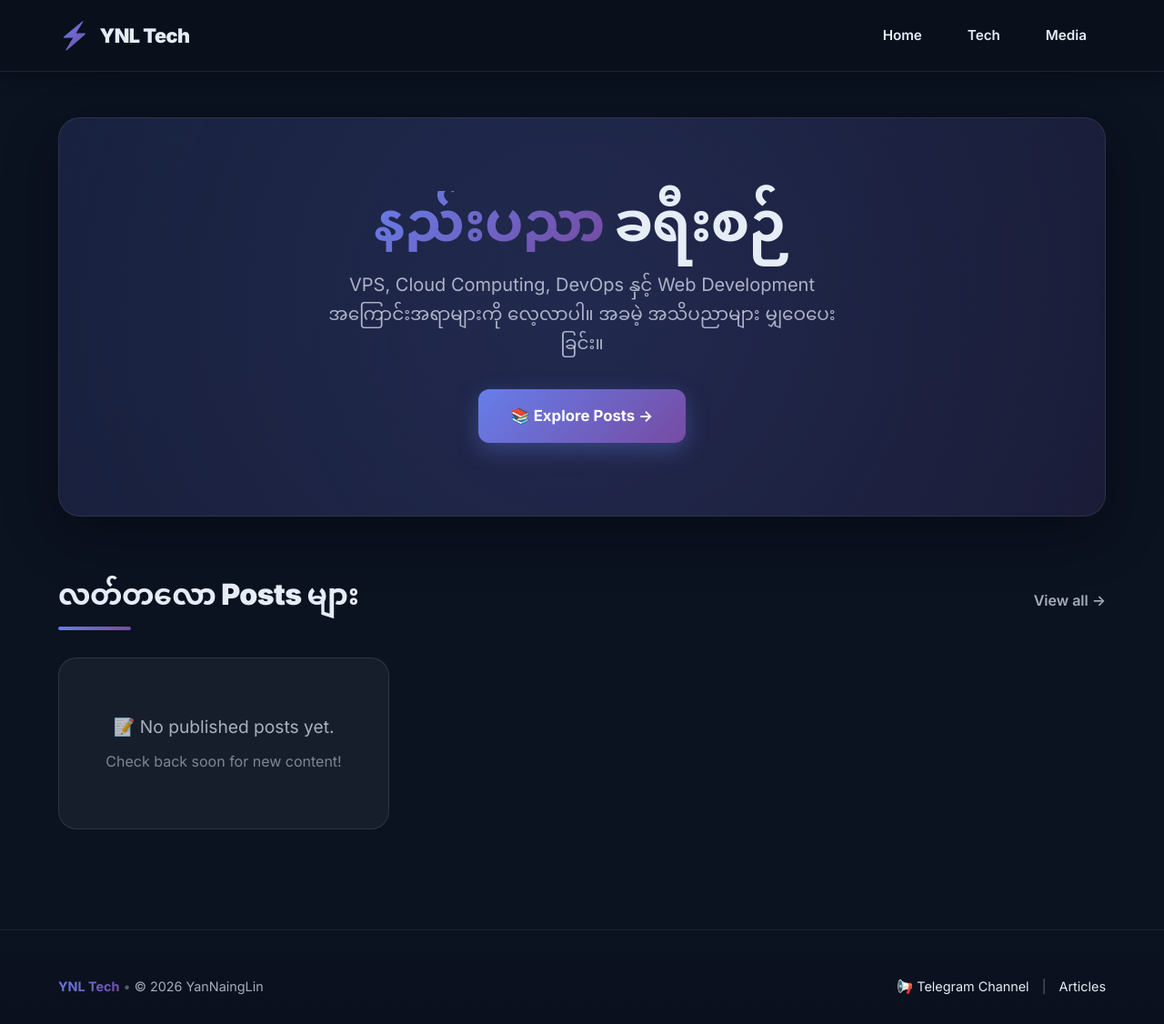
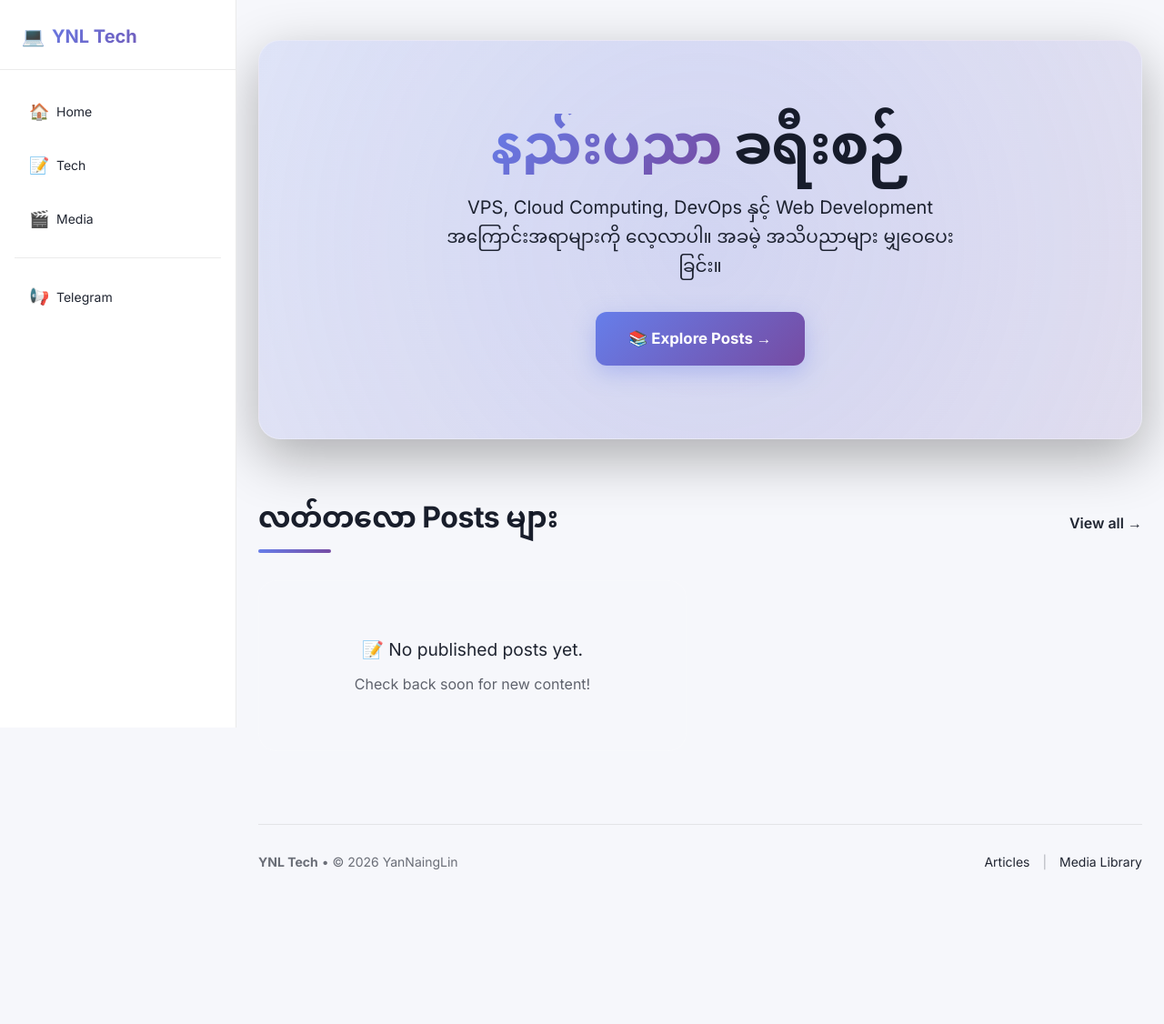
Before and after one commit to yannaing86tt/website, a Django app: template templates/home.html in a window 1280 px wide. Shown: the whole page at 91% size. After the commit the page ends 957 px from the top, so only its background shows below. Run offline with Django 5.2, Linux system fonts and the light colour scheme; the template is opened without the code that fills it, so the values that code supplies are empty.

Commit message:
Restore sidebar layout with theme toggle hidden (dark mode only)

```diff
--- a/templates/public_base.html
+++ b/templates/public_base.html
@@ -5,172 +5,234 @@
   <meta name="viewport" content="width=device-width, initial-scale=1">
   <link rel="preconnect" href="https://fonts.googleapis.com">
   <link rel="preconnect" href="https://fonts.gstatic.com" crossorigin>
-  <link href="https://fonts.googleapis.com/css2?family=Inter:wght@300;400;600;700;900&family=Noto+Sans+Myanmar:wght@300;400;600;700;900&display=swap" rel="stylesheet">
+  <link href="https://fonts.googleapis.com/css2?family=Inter:wght@300;400;600;700&family=Noto+Sans+Myanmar:wght@300;400;600;700&display=swap" rel="stylesheet">
   <title>{% block title %}YNL Tech - Knowledge Sharing Hub{% endblock %}</title>
 
-  <link rel="stylesheet" href="/static/public.css?v=1768732013">
   <link rel="stylesheet" href="/static/codehilite.css">
   <script src="/static/copycode.js"></script>
   <link rel="stylesheet" href="/static/markdown_extra.css">
+  <link rel="stylesheet" href="/static/public.css?v={{ cache_buster|default:'1' }}">
 
   <style>
     :root {
+      --bg: #f6f7fb;
+      --bg-secondary: #ffffff;
+      --bg-card: #ffffff;
+      --text: rgba(13,18,32,.92);
+      --text-muted: rgba(13,18,32,.70);
+      --border: rgba(13,18,32,.12);
+      --accent: #667eea;
+      --accent-hover: #764ba2;
       --accent-gradient: linear-gradient(135deg, #667eea 0%, #764ba2 100%);
-      --bg-dark: #0a0f1c;
-      --bg-card: rgba(255, 255, 255, 0.05);
-      --border: rgba(255, 255, 255, 0.1);
-      --text: rgba(232, 238, 252, 0.95);
-      --text-secondary: rgba(232, 238, 252, 0.7);
+      --success: #10b981;
+      --warning: #f59e0b;
+      --danger: #ef4444;
+      --sidebar-width: 260px;
+      --shadow: 0 2px 8px rgba(13,18,32,.08);
     }
 
-    /* Modern Header with Glass Effect */
-    .header {
-      position: sticky;
-      top: 0;
-      z-index: 100;
-      background: rgba(10, 15, 28, 0.8);
-      backdrop-filter: blur(12px);
-      -webkit-backdrop-filter: blur(12px);
-      border-bottom: 1px solid var(--border);
-      box-shadow: 0 4px 20px rgba(0, 0, 0, 0.3);
+    [data-theme="dark"] {
+      color-scheme: dark;
+      --bg: #0b1220;
+      --bg-secondary: #0f1a2f;
+      --bg-card: rgba(15, 26, 47, 0.8);
+      --text: #e6edf7;
+      --text-muted: #aab7d1;
+      --border: rgba(255,255,255,.08);
+      --shadow: 0 4px 20px rgba(0,0,0,.3);
     }
 
-    .header-inner {
-      max-width: 1200px;
-      margin: 0 auto;
-      display: flex;
-      align-items: center;
-      justify-content: space-between;
-      padding: 16px 24px;
-      gap: 20px;
+    * {
+      margin: 0;
+      padding: 0;
+      box-sizing: border-box;
     }
 
-    .brand {
-      font-weight: 900;
-      font-size: 1.35rem;
-      letter-spacing: -0.5px;
+    body {
+      font-family: 'Inter', 'Noto Sans Myanmar', system-ui, sans-serif;
+      background: var(--bg);
       color: var(--text);
-      display: flex;
-      align-items: center;
-      gap: 10px;
-      text-decoration: none;
-      transition: transform 0.2s ease;
+      line-height: 1.6;
+      transition: background 0.3s ease, color 0.3s ease;
     }
 
-    .brand:hover {
-      transform: translateY(-1px);
+    .public-layout {
+      display: flex;
+      min-height: 100vh;
     }
 
-    .brand::before {
-      content: '⚡';
-      font-size: 1.8rem;
+    /* Sidebar */
+    .sidebar {
+      width: var(--sidebar-width);
+      background: var(--bg-secondary);
+      border-right: 1px solid var(--border);
+      padding: 24px 0;
+      position: fixed;
+      height: 100vh;
+      overflow-y: auto;
+      z-index: 100;
+      transition: transform 0.3s ease, background 0.3s ease;
+    }
+
+    .sidebar-header {
+      padding: 0 24px 20px;
+      border-bottom: 1px solid var(--border);
+      margin-bottom: 20px;
+    }
+
+    .sidebar-brand {
+      font-size: 20px;
+      font-weight: 700;
       background: var(--accent-gradient);
       -webkit-background-clip: text;
       -webkit-text-fill-color: transparent;
       background-clip: text;
+      display: flex;
+      align-items: center;
+      gap: 8px;
+      text-decoration: none;
     }
 
-    .nav {
-      display: flex;
-      gap: 8px;
-      margin-left: auto;
+    .sidebar-brand::before {
+      content: '💻';
+      -webkit-text-fill-color: initial;
     }
 
-    .nav a {
-      position: relative;
-      padding: 10px 20px;
+    .theme-toggle-box {
+      display: none !important;
+      margin-top: 12px;
+      padding: 12px;
+      background: rgba(102, 126, 234, 0.1);
       border-radius: 10px;
+      border: 1px solid rgba(102, 126, 234, 0.2);
+      display: flex;
+      align-items: center;
+      justify-content: space-between;
+    }
+
+    .theme-label {
+      font-size: 14px;
+      font-weight: 600;
+      color: var(--text);
+    }
+
+    .theme-toggle {
+      background: var(--accent-gradient);
+      border: none;
+      color: white;
+      padding: 8px 16px;
+      border-radius: 8px;
+      cursor: pointer;
+      font-size: 14px;
+      font-weight: 600;
+      transition: transform 0.2s ease;
+    }
+
+    .theme-toggle:hover {
+      transform: scale(1.05);
+    }
+
+    .sidebar-nav {
+      padding: 0 16px;
+    }
+
+    .nav-item {
+      margin-bottom: 6px;
+    }
+
+    .nav-link {
+      display: flex;
+      align-items: center;
+      gap: 10px;
+      padding: 12px 16px;
       color: var(--text);
       text-decoration: none;
-      font-weight: 600;
-      font-size: 0.95rem;
-      transition: all 0.3s ease;
-      border: 1px solid transparent;
+      border-radius: 10px;
+      transition: all 0.2s ease;
+      font-size: 14px;
     }
 
-    .nav a:hover {
-      background: rgba(255, 255, 255, 0.08);
-      border-color: rgba(255, 255, 255, 0.15);
+    .nav-link:hover {
+      background: rgba(102, 126, 234, 0.1);
+      color: var(--accent);
     }
 
-    .nav a.active {
+    .nav-link.active {
       background: var(--accent-gradient);
       color: white;
-      box-shadow: 0 4px 15px rgba(102, 126, 234, 0.4);
+      font-weight: 600;
     }
 
-    /* Mobile menu button */
-    .menu-toggle {
+    .nav-icon {
+      font-size: 18px;
+      width: 20px;
+      text-align: center;
+    }
+
+    .nav-divider {
+      height: 1px;
+      background: var(--border);
+      margin: 16px 0;
+    }
+
+    /* Main Content */
+    .main-content {
+      flex: 1;
+      margin-left: var(--sidebar-width);
+      padding: 24px;
+      min-height: 100vh;
+    }
+
+    /* Mobile Menu Toggle */
+    .mobile-menu-toggle {
       display: none;
-      background: rgba(255, 255, 255, 0.08);
+      position: fixed;
+      top: 20px;
+      left: 20px;
+      z-index: 200;
+      background: var(--bg-secondary);
       border: 1px solid var(--border);
+      border-radius: 10px;
+      padding: 10px;
+      cursor: pointer;
       color: var(--text);
       font-size: 24px;
-      cursor: pointer;
-      padding: 10px 14px;
-      border-radius: 10px;
-      transition: all 0.3s ease;
+      box-shadow: var(--shadow);
     }
 
-    .menu-toggle:hover {
-      background: rgba(255, 255, 255, 0.12);
-      transform: translateY(-1px);
+    /* Responsive */
+    @media (max-width: 768px) {
+      .sidebar {
+        transform: translateX(-100%);
       }
 
-    /* Mobile responsive */
-    @media (max-width: 768px) {
-      .menu-toggle {
-        display: block;
-        margin-left: auto;
+      .sidebar.active {
+        transform: translateX(0);
       }
 
-      .nav {
-        position: fixed;
-        top: 70px;
-        right: -100%;
-        background: rgba(10, 15, 28, 0.98);
-        backdrop-filter: blur(20px);
-        border-left: 1px solid var(--border);
-        border-bottom: 1px solid var(--border);
-        border-radius: 0 0 0 20px;
-        padding: 20px;
-        flex-direction: column;
-        gap: 10px;
-        min-width: 220px;
-        transition: right 0.3s ease;
-        box-shadow: -4px 8px 30px rgba(0, 0, 0, 0.5);
+      .main-content {
+        margin-left: 0;
+        padding: 80px 16px 16px;
       }
 
-      .nav.active {
-        right: 0;
-      }
-
-      .nav a {
+      .mobile-menu-toggle {
         display: block;
-        padding: 14px 20px;
-        text-align: left;
       }
     }
 
-    /* Main Content Container */
-    main.container {
+    /* Content Cards */
+    .content-wrapper {
       max-width: 1200px;
       margin: 0 auto;
-      padding: 30px 24px;
     }
 
-    /* Enhanced Footer */
+    /* Footer */
     .footer {
       margin-top: 80px;
-      padding: 50px 0 30px;
-      background: linear-gradient(180deg, transparent 0%, rgba(10, 15, 28, 0.6) 100%);
+      padding: 30px 0;
       border-top: 1px solid var(--border);
-    }
-
-    .footer .container {
-      max-width: 1200px;
-      margin: 0 auto;
-      padding: 0 24px;
+      color: var(--text-muted);
+      font-size: 14px;
     }
 
     .footer-content {
@@ -179,26 +241,16 @@
       align-items: center;
       flex-wrap: wrap;
       gap: 20px;
-      font-size: 0.9rem;
-      color: var(--text-secondary);
     }
 
     .footer a {
       color: var(--text);
       text-decoration: none;
-      transition: color 0.3s ease;
+      transition: color 0.2s ease;
     }
 
     .footer a:hover {
-      color: #667eea;
-    }
-
-    .footer-brand {
-      font-weight: 700;
-      background: var(--accent-gradient);
-      -webkit-background-clip: text;
-      -webkit-text-fill-color: transparent;
-      background-clip: text;
+      color: var(--accent);
     }
 
     @media (max-width: 768px) {
@@ -211,60 +263,120 @@
 
   {% block extra_css %}{% endblock %}
 </head>
-<body data-theme="dark">
-  <header class="header">
-    <div class="header-inner">
-      <a class="brand" href="/">YNL Tech</a>
+<body data-theme="light">
+  <button class="mobile-menu-toggle" onclick="toggleSidebar()">☰</button>
 
-      <button class="menu-toggle" onclick="toggleMenu()" aria-label="Toggle menu">☰</button>
+  <div class="public-layout">
+    <aside class="sidebar" id="sidebar">
+      <div class="sidebar-header">
+        <a href="/" class="sidebar-brand">YNL Tech</a>
+        <div class="theme-toggle-box">
+          <span class="theme-label">Theme</span>
+          <button class="theme-toggle" onclick="toggleTheme()" id="themeBtn">
+            <span id="themeIcon">🌙</span>
+          </button>
+        </div>
+      </div>
 
-      <nav class="nav" id="mainNav">
-        <a href="/" onclick="closeMenu()" class="{% if request.path == '/' %}active{% endif %}">Home</a>
-        <a href="/posts/" onclick="closeMenu()" class="{% if '/posts/' in request.path %}active{% endif %}">Tech</a>
-        <a href="/library/" onclick="closeMenu()" class="{% if '/library/' in request.path %}active{% endif %}">Media</a>
+      <nav class="sidebar-nav">
+        <div class="nav-item">
+          <a href="/" class="nav-link {% if request.path == '/' %}active{% endif %}">
+            <span class="nav-icon">🏠</span>
+            Home
+          </a>
+        </div>
+
+        <div class="nav-item">
+          <a href="/posts/" class="nav-link {% if '/posts/' in request.path %}active{% endif %}">
+            <span class="nav-icon">📝</span>
+            Tech
+          </a>
+        </div>
+
+        <div class="nav-item">
+          <a href="/library/" class="nav-link {% if '/library/' in request.path %}active{% endif %}">
+            <span class="nav-icon">🎬</span>
+            Media
+          </a>
+        </div>
+
+        <div class="nav-divider"></div>
+
+        <div class="nav-item">
+          <a href="https://t.me/knowledgeshareinghub" target="_blank" class="nav-link">
+            <span class="nav-icon">📢</span>
+            Telegram
+          </a>
+        </div>
       </nav>
-    </div>
-  </header>
+    </aside>
 
-  <main class="container">
+    <main class="main-content">
+      <div class="content-wrapper">
         {% block content %}{% endblock %}
-  </main>
 
         <footer class="footer">
-    <div class="container">
           <div class="footer-content">
             <div>
-          <span class="footer-brand">YNL Tech</span>
-          <span style="opacity: 0.5;"> • </span>
-          <span>© {{ current_year|default:"2026" }} YanNaingLin</span>
+              <strong>YNL Tech</strong> • © {{ current_year|default:"2026" }} YanNaingLin
             </div>
             <div>
-          <a href="https://t.me/knowledgeshareinghub" target="_blank" rel="noopener">📢 Telegram Channel</a>
+              <a href="/posts/">Articles</a>
               <span style="opacity: 0.5; margin: 0 10px;">|</span>
-          <a href="/posts/">Articles</a>
-        </div>
+              <a href="/library/">Media Library</a>
             </div>
           </div>
         </footer>
+      </div>
+    </main>
+  </div>
 
   <script>
-    // Mobile Menu Toggle
-    function toggleMenu() {
-      const nav = document.getElementById("mainNav");
-      nav.classList.toggle("active");
+    // Theme Toggle
+    function toggleTheme() {
+      const html = document.documentElement;
+      const body = document.body;
+      const currentTheme = body.getAttribute('data-theme') || 'light';
+      const newTheme = currentTheme === 'light' ? 'dark' : 'light';
+
+      body.setAttribute('data-theme', newTheme);
+      html.setAttribute('data-theme', newTheme);
+      localStorage.setItem('theme', newTheme);
+
+      // Update button icon
+      const icon = document.getElementById('themeIcon');
+      icon.textContent = newTheme === 'light' ? '🌙' : '☀️';
     }
 
-    function closeMenu() {
-      const nav = document.getElementById("mainNav");
-      nav.classList.remove("active");
+    // Load saved theme on page load
+    window.addEventListener('DOMContentLoaded', () => {
+      const savedTheme = localStorage.getItem('theme') || 'light';
+      const html = document.documentElement;
+      const body = document.body;
+
+      body.setAttribute('data-theme', savedTheme);
+      html.setAttribute('data-theme', savedTheme);
+
+      const icon = document.getElementById('themeIcon');
+      icon.textContent = savedTheme === 'light' ? '🌙' : '☀️';
+    });
+
+    // Sidebar Toggle
+    function toggleSidebar() {
+      const sidebar = document.getElementById('sidebar');
+      sidebar.classList.toggle('active');
     }
 
-    // Close menu when clicking outside
-    document.addEventListener("click", function(event) {
-      const nav = document.getElementById("mainNav");
-      const toggle = document.querySelector(".menu-toggle");
-      if (nav && toggle && !nav.contains(event.target) && !toggle.contains(event.target)) {
-        nav.classList.remove("active");
+    // Close sidebar when clicking outside on mobile
+    document.addEventListener('click', function(event) {
+      const sidebar = document.getElementById('sidebar');
+      const toggle = document.querySelector('.mobile-menu-toggle');
+
+      if (window.innerWidth <= 768 &&
+          sidebar.classList.contains('active') &&
+          !sidebar.contains(event.target) &&
+          !toggle.contains(event.target)) {
+        sidebar.classList.remove('active');
       }
     });
   </script>
```
Lines whose indentation alone changed are shown as unchanged.
